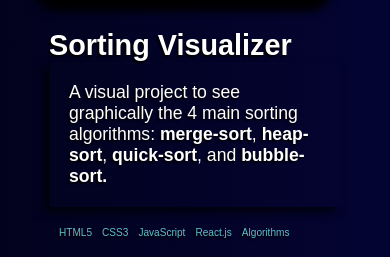
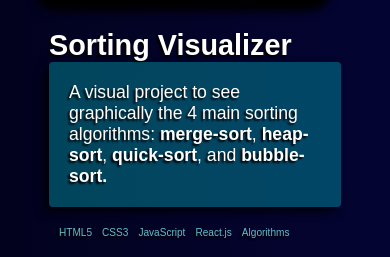
Before and after one commit to xavierperez21/xavierperez21.github.io, a React (Create React App) app: page / in a window 390 px wide. Shown: the part 1229-1486 px from the top of the page. Built offline with nearby package versions, Linux system fonts and the light colour scheme; no server answers.

Commit message:
Making the website more responsive

```diff
--- a/src/components/App.jsx
+++ b/src/components/App.jsx
@@ -142,7 +142,7 @@ function App() {
 
             <section className="education">
                 <h1 className="section-title">Education</h1>
-                <div className="education__description">Some courses I've acomplished:</div>
+                <div className="education__description">Some courses I've acomplished during my professional career:</div>
                 <Courses/>
             </section>
 
--- a/src/components/styles/App.css
+++ b/src/components/styles/App.css
@@ -21,17 +21,6 @@
     padding: 10px;
     position: relative;
 }
-
-/* .hero::after {
-    content: "";
-    background-color: #00e6ee;
-    width: 70%;
-    height: 50%;
-    position: absolute;
-    top: 10%;
-    left: 40%;
-    opacity: 0.3;
-} */
 
 .hero-headline {
     /* outline: 1px solid red; */
@@ -57,13 +46,6 @@
     color: rgba(255, 255, 255, 0.8);
 }
 
-/* .headline__description {
-    outline: 1px solid yellow;
-    font-size: 1.2em;
-    margin-top: 20px;
-    width: 55%;
-} */
-
 .image_model {
     width: 70%;
     height: 50%;
@@ -75,22 +57,11 @@
     object-fit: cover;
 }
 
-
-/* .slider {
-    position: absolute;
-    top: 0;
-    left: 0;
-    width: 100%;
-    height: 100vh;
-    background: linear-gradient(to right, #02021E, #050546);
-    z-index: -2;
-} */
-
 .portfolio {
     /* outline: solid 1px green; */
     min-height: 100vh;
     width: 80%;
-    margin: 0 auto 200px auto;
+    margin: 0 auto 130px;
     padding: 10px;
 }
 
@@ -125,9 +96,9 @@
 /* -------- About section -------------------- */
 .about {
     /* outline: solid 1px green; */
-    min-height: 100vh;
+    min-height: auto;
     width: 80%;
-    margin: 100px auto 60px;
+    margin: 100px auto 150px;
     padding: 10px;
 }
 
@@ -172,10 +143,6 @@
     grid-gap: 2px;
     margin: -20px 0 20px 0;
     padding-left: 40px;
-}
-
-.description__list > li {
-    /* list-style: none; */
 }
 
 .about__image {
@@ -231,13 +198,6 @@
 .contact__title {
     font-size: 2em;
 }
-/*
-.contact__separator {
-    width: 20%;
-    height: 100px;
-    border-top: solid 1px white;
-    margin: 100px auto 0 auto;
-} */
 
 .contact__links {
     /* outline: solid 1px green; */
@@ -313,7 +273,7 @@
     }
 
     .portfolio {
-        margin-bottom: 30px;
+        margin-bottom: 50px;
     }
 
     .section-title {
@@ -331,7 +291,7 @@
     .about {
         margin-top: 30px;
         margin-bottom: 100px;
-        min-height: 100vh !important;
+        min-height: auto;
     }
 
     .about__container {
@@ -340,7 +300,7 @@
     }
 
     .about__description {
-        font-size: 0.8em;
+        font-size: 1em;
         width: 100%;
         margin: 0;
     }
@@ -386,6 +346,10 @@
     .contact__say_hi {
         font-size: 1.2em;
     }
+
+    .about__description {
+        font-size: 0.8em;
+    }
 }
 
 @media only screen and (max-width: 425px){
--- a/src/components/styles/ProjectCard.css
+++ b/src/components/styles/ProjectCard.css
@@ -5,7 +5,11 @@
     grid-template-rows: repeat(20, 5%);
     height: 60vh;
     font-family: sans-serif;
-    margin-top: 15%;
+    margin-bottom: 130px;
+}
+
+.container:nth-child(5) {
+    margin-bottom: 0;
 }
 
 .project-image {
@@ -211,8 +215,10 @@
 
 @media only screen and (max-width: 768px){
     .container {
-        min-height: 100vh;
+        height: auto;
+        /* min-height: 100vh; */
         display: block;
+        margin-bottom: 100px
     }
 
     .project-image {
@@ -236,8 +242,8 @@
 
     .project-description::after {
         box-shadow: none;
-        /* background-color: #000; */
-        opacity: 0;
+        background-color: #00e1e9;
+        opacity: 0.3;
     }
 
     .project-technologies__list {
@@ -251,6 +257,10 @@
 }
 
 @media only screen and (max-width: 425px){
+    /* .container {
+        height: auto
+    } */
+
     .project-technologies__list {
         font-size: 0.7em;
     }
--- a/src/components/styles/Scroll.css
+++ b/src/components/styles/Scroll.css
@@ -1,6 +1,6 @@
 .box {
     position: absolute;
-    bottom: 5%;
+    bottom: 10%;
     left: 50%;
     transform: translate(-50%, -50%);
 }
```
Also changed, not shown: 1 other file (tests, documents, lock files or other folders).
